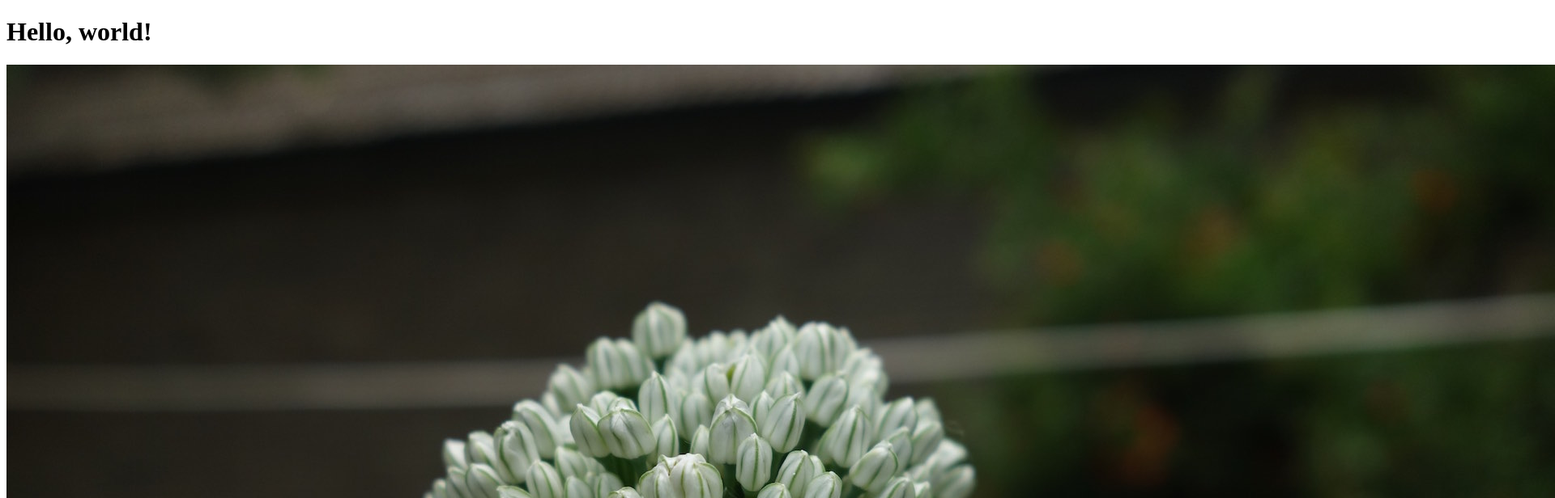
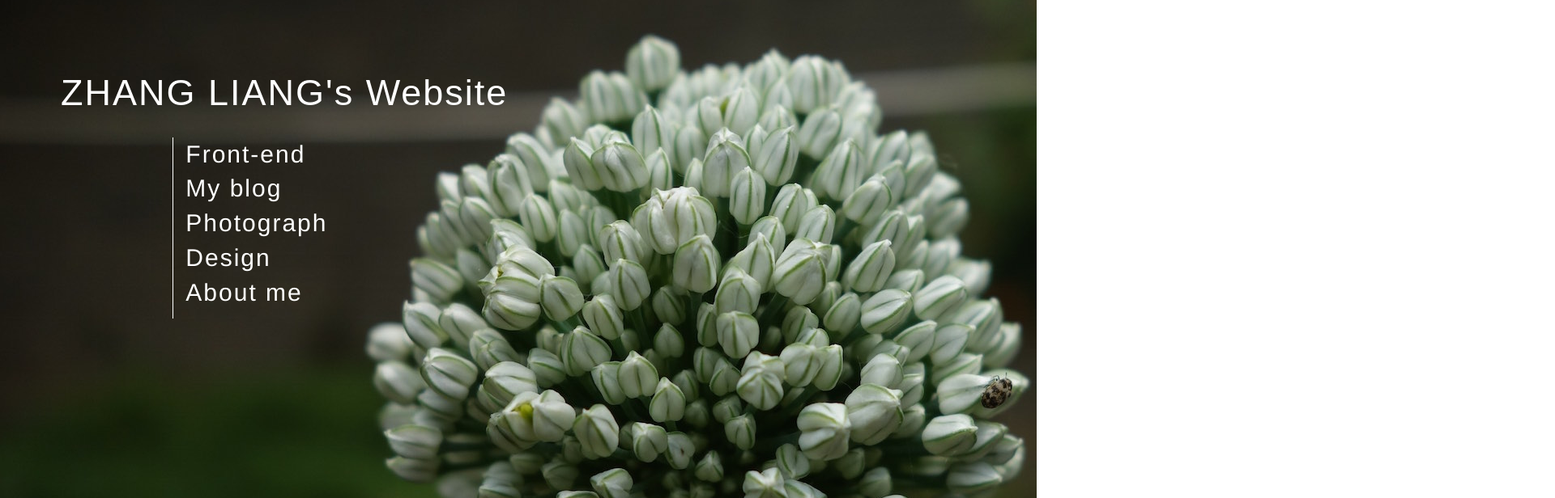
Before and after one commit to ZhangLiang1707/zhangliang1707.github.io, a plain HTML site: page index.html in a window 1280 px wide. Shown: the top 616 px of the page at 81% size, 1920 px wide, since content can reach past the window. Drawn offline with nearby package versions, Linux system fonts and the light colour scheme.

Commit message:
Homepage update

```diff
--- a/index.html
+++ b/index.html
@@ -1,11 +1,82 @@
 <!DOCTYPE html>
 <html lang="en">
+
 <head>
   <meta charset="UTF-8">
   <title>Zhang Liang | Front-end Developer</title>
+  <link rel="stylesheet" href="./bower_components/bootstrap/dist/css/bootstrap.css" charset="utf-8">
+  <style media="screen">
+    body {
+      letter-spacing: 2px;
+    }
+
+    h1 {
+      font-family: sans-serif;
+      font-size: 45px;
+      color: white;
+    }
+
+    .container {}
+
+    .titletext {
+      margin-left:60px;
+      margin-top: 70px;
+      margin-bottom: 20px;
+    }
+
+    ul {
+      list-style: none;
+      padding: 0px;
+      font-size: 30px;
+      color: white;
+      border: 2px 0 2px 0 solid;
+      border-color: white;
+      font-weight: lighter;
+    }
+
+    .mainMenu {
+      border: 2px solid;
+      border-color: white;
+      border-width: 0px 0px 0px 1px;
+
+    }
+
+    a:link {
+      color: white;
+    }
+
+    a:visited {
+      color: RGBA(212, 212, 212, 1);
+    }
+
+    a:hover {
+      color: yellow;
+    }
+  </style>
 </head>
+
 <body>
-  <h1>Hello, world!</h1>
-  <img src="./img.jpg" alt="Flower" />
+  <div class="container" style="width:auto; height:800px;background-image: url(./img.jpg);background-position:0 -250px;">
+    <div class="row ">
+      <div class="col-md-6 col-sm-12 col-sm-offset-1 titletext">
+        <h1>ZHANG LIANG's Website</h1>
+      </div>
+    </div>
+    <div class="row">
+      <div class="col-md-2 col-sm-offset-2 col-xs-offset-3  mainMenu">
+        <ul>
+          <li><a href="#">Front-end</a></li>
+          <li><a href="#">My blog</a></li>
+          <li><a href="#">Photograph</a></li>
+          <li><a href="#">Design</a></li>
+          <li><a href="#">About me</a></li>
+        </ul>
+      </div>
+      </menu>
+    </div>
+
+
+  </div>
 </body>
+
 </html>
```
